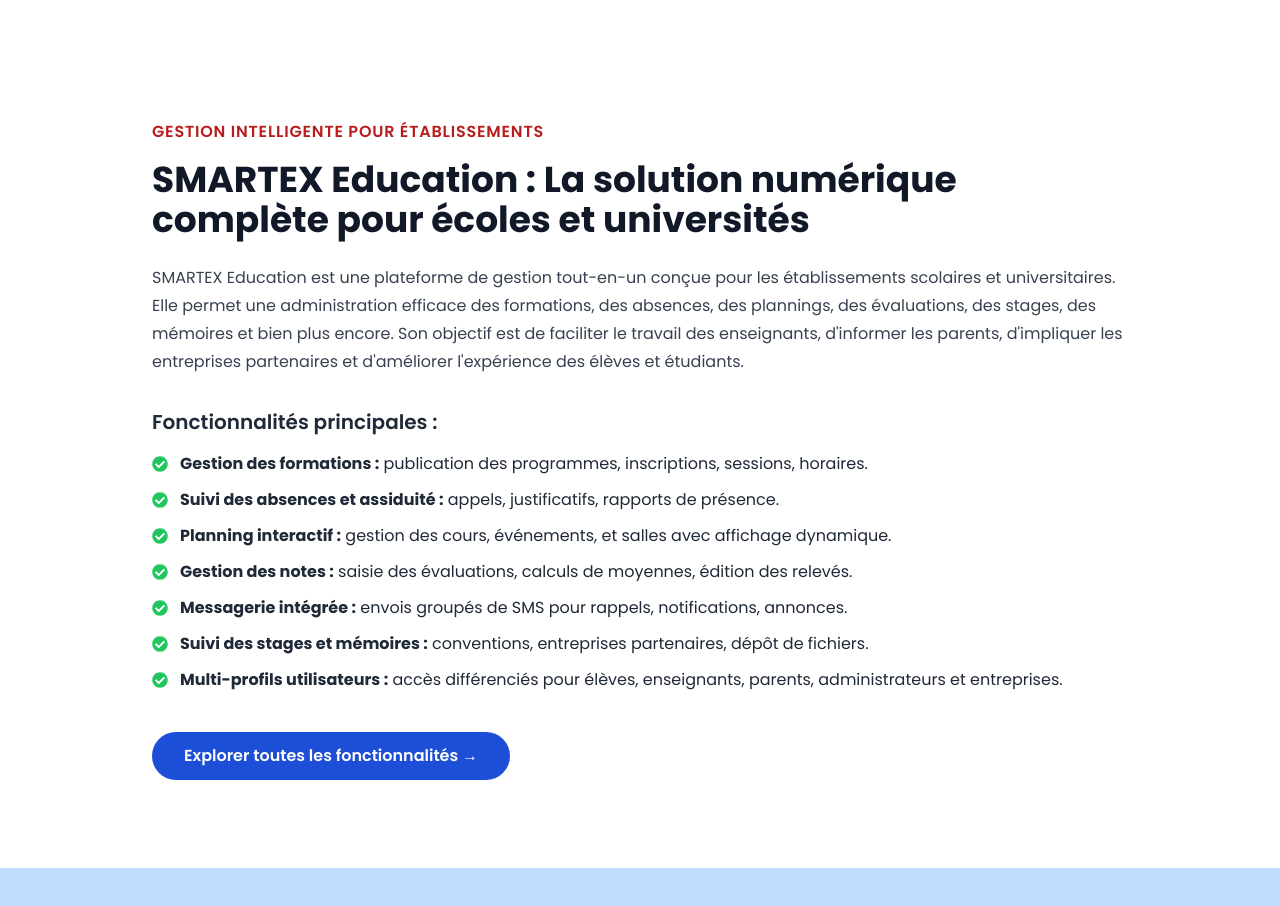
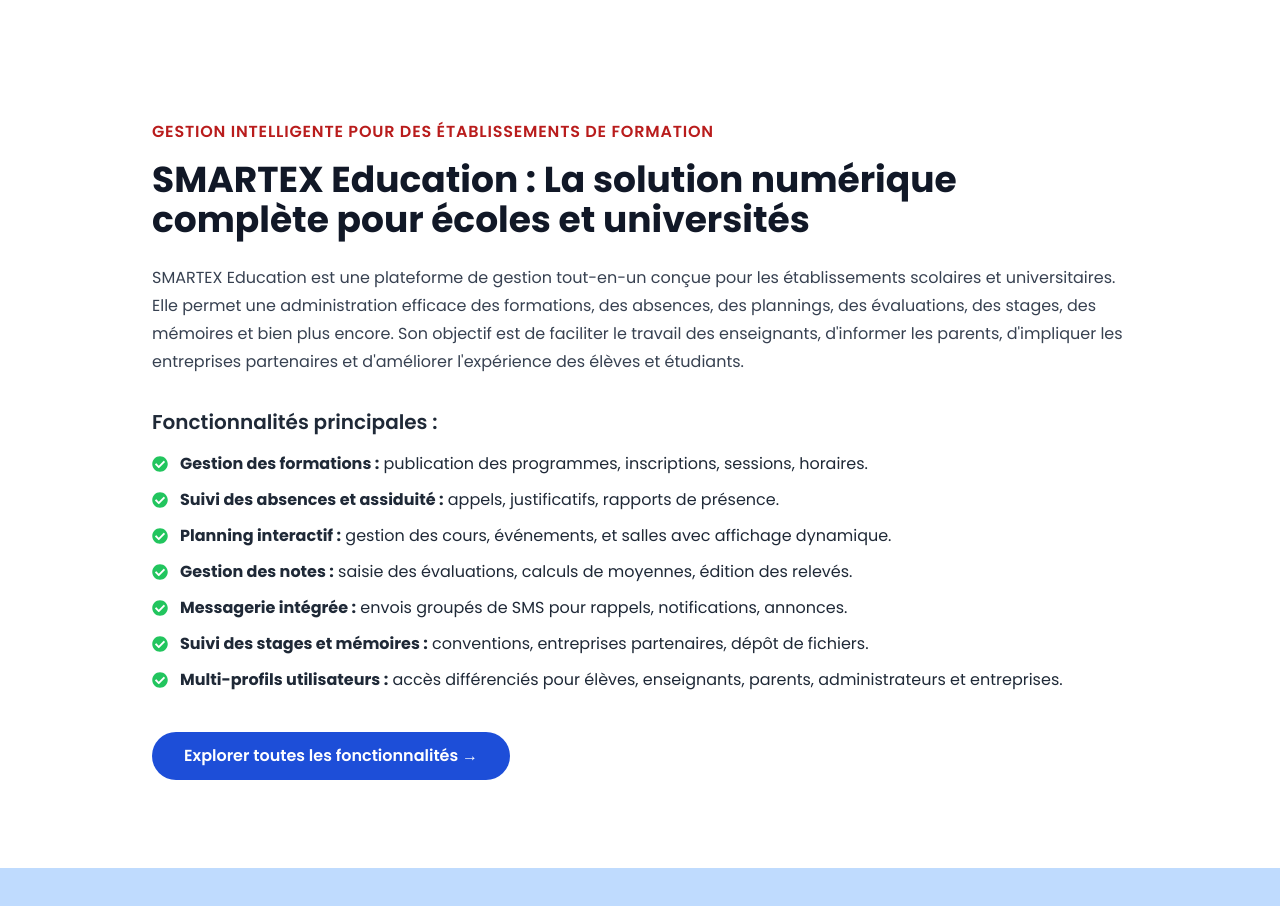
Before and after one commit to Ghostboy8/smartex_education, a Next.js app: page / in a window 1280 px wide. Shown: the part 1340-2246 px from the top of the page. Built offline with nearby package versions, Linux system fonts and the light colour scheme.

Commit message:
Update AnalyticsFeatures.tsx
update about

```diff
--- a/components/Home/AnalyticsFeature/AnalyticsFeatures.tsx
+++ b/components/Home/AnalyticsFeature/AnalyticsFeatures.tsx
@@ -9,7 +9,7 @@
 
           {/* En-tête de section */}
           <h1 className='text-base font-semibold text-red-700 uppercase tracking-wider'>
-            Gestion intelligente pour établissements
+            Gestion intelligente pour des établissements de formation
           </h1>
 
           <h2 className='mt-4 text-2xl sm:text-3xl md:text-4xl font-bold text-gray-900 leading-tight'>
```
